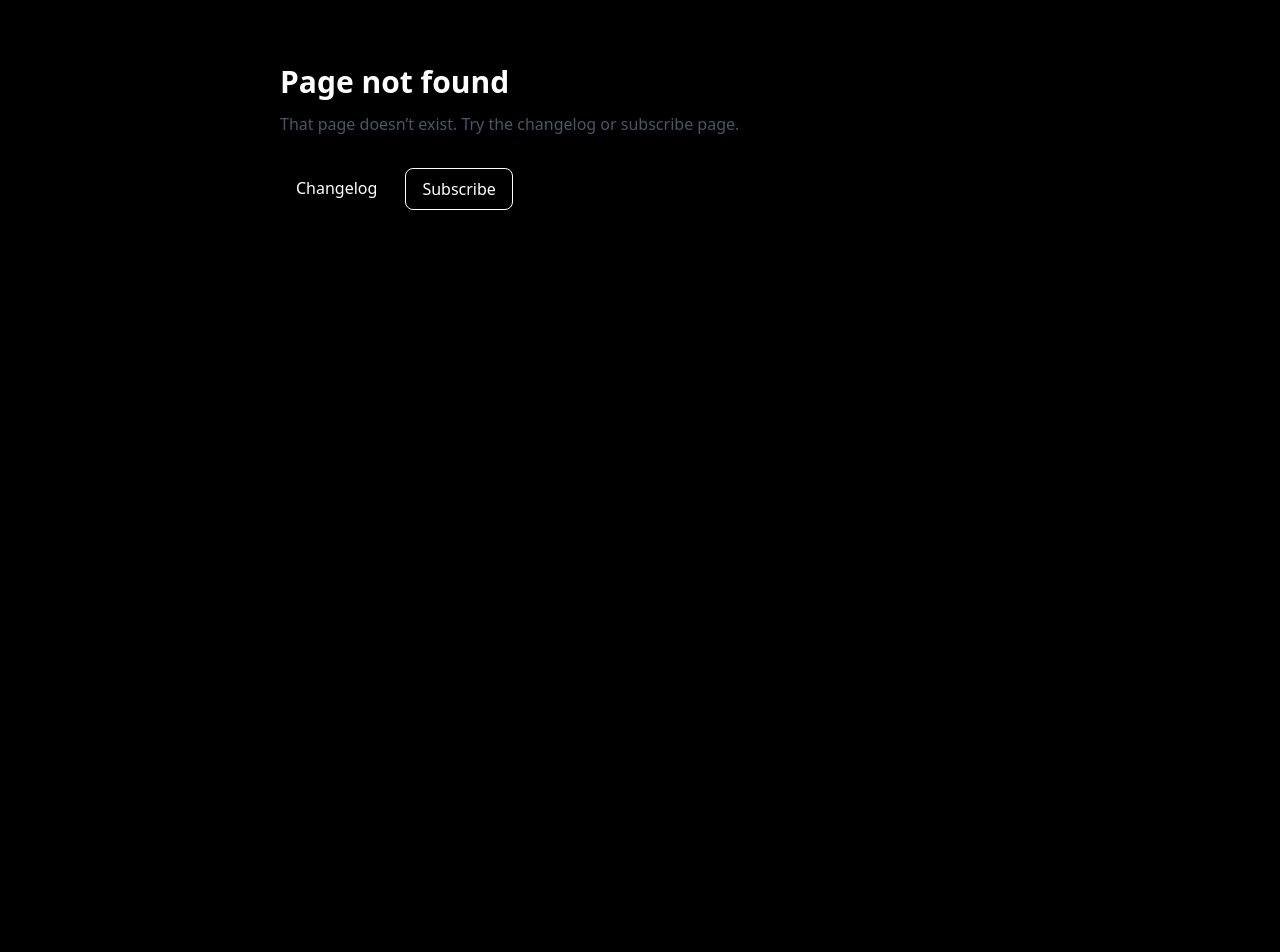
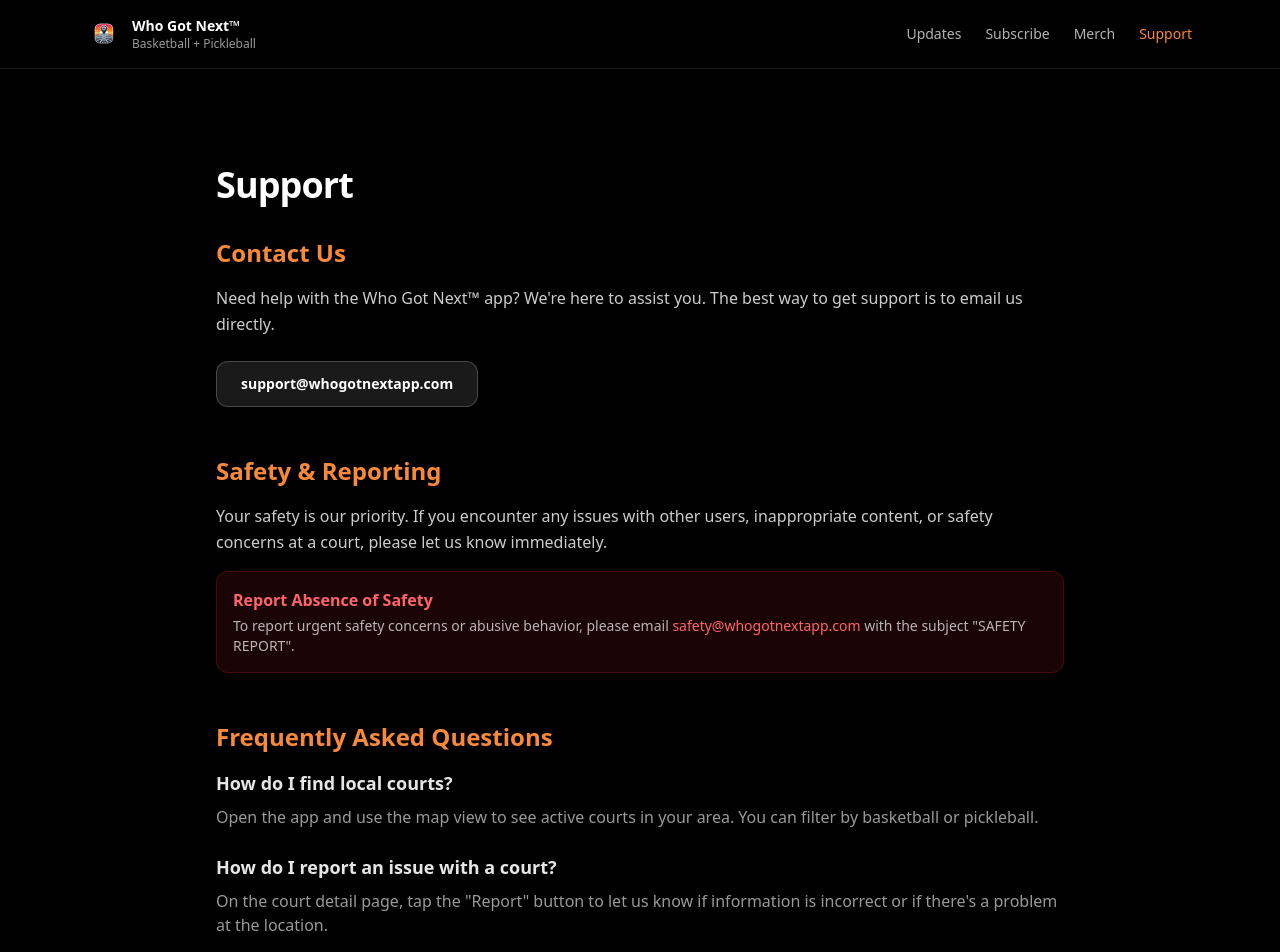
Before and after one commit to Who-Got-Next-Mobile-App/whogotnextapp-site, a Next.js app: page /support in a window 1280 px wide. Before the commit this address had no page. Shown: the top 952 px of the page. Before the commit the page ends 800 px from the top, so only its background shows below. Built offline with nearby package versions, Linux system fonts and the light colour scheme.

Commit message:
fix: resolve Apple App Store rejection for Support URL by improving visibility and adding safety info

```diff
--- a/app/_components/SiteShell.tsx
+++ b/app/_components/SiteShell.tsx
@@ -30,21 +30,22 @@
             <Link className="hover:text-white" href="/merch">
               Merch
             </Link>
+            <Link className="hover:text-white font-medium text-[#F78A3A]" href="/support">
+              Support
+            </Link>
           </nav>
         </div>
       </header>
 
       <main>{children}</main>
 
-      <footer className="border-t border-white/10 py-10">
-        <div className="mx-auto flex max-w-6xl flex-col items-center justify-center gap-4 px-6 text-xs text-white/40">
+      <footer className="border-t border-white/10 py-10 text-center text-xs text-white/40">
+        <div className="flex flex-col items-center gap-4">
+          <div className="flex gap-6">
+            <Link href="/support" className="hover:text-white transition-colors text-white/60">Support</Link>
+            <Link href="/privacy-policy.html" className="hover:text-white transition-colors text-white/60">Privacy Policy</Link>
+          </div>
           <div>© {new Date().getFullYear()} Who Got Next™</div>
-          <Link
-            href="/privacy-policy.html"
-            className="text-white/60 hover:text-white/80 transition-colors"
-          >
-            Privacy Policy
-          </Link>
         </div>
       </footer>
     </div>
--- a/app/page.tsx
+++ b/app/page.tsx
@@ -44,7 +44,7 @@
         {/* Cards section */}
         <div className="bg-black">
           <div className="mx-auto max-w-6xl px-6 py-16">
-            <div className="grid gap-6 md:grid-cols-3">
+            <div className="grid gap-6 md:grid-cols-2 lg:grid-cols-4">
               <Card
                 title="Updates"
                 headline="See what’s new"
@@ -65,6 +65,13 @@
                 desc="Clean gear. Fast shipping. Built for hoopers and pickleballers."
                 href="/merch"
                 cta="Shop merch →"
+              />
+              <Card
+                title="Support"
+                headline="Get help"
+                desc="Need assistance? Our support team is here to help you get back on the court."
+                href="/support"
+                cta="Get support →"
               />
             </div>
           </div>
--- /dev/null
+++ b/app/support/page.tsx
@@ -0,0 +1,85 @@
+import SiteShell from "../_components/SiteShell";
+
+export default function SupportPage() {
+    return (
+        <SiteShell>
+            <div className="mx-auto max-w-4xl px-6 py-24">
+                <h1 className="text-4xl font-extrabold tracking-tight text-white mb-8">
+                    Support
+                </h1>
+
+                <div className="space-y-12">
+                    <section>
+                        <h2 className="text-2xl font-bold mb-4 text-[#F78A3A]">Contact Us</h2>
+                        <p className="text-white/80 leading-relaxed">
+                            Need help with the Who Got Next™ app? We're here to assist you.
+                            The best way to get support is to email us directly.
+                        </p>
+                        <div className="mt-6">
+                            <a
+                                href="mailto:support@whogotnextapp.com"
+                                className="inline-flex items-center rounded-xl bg-white/10 px-6 py-3 text-sm font-semibold text-white border border-white/20 hover:bg-white/15 transition-colors"
+                            >
+                                support@whogotnextapp.com
+                            </a>
+                        </div>
+                    </section>
+
+                    <section>
+                        <h2 className="text-2xl font-bold mb-4 text-[#F78A3A]">Safety & Reporting</h2>
+                        <p className="text-white/80 leading-relaxed mb-4">
+                            Your safety is our priority. If you encounter any issues with other users, inappropriate content, or safety concerns at a court, please let us know immediately.
+                        </p>
+                        <div className="space-y-4">
+                            <div className="rounded-xl bg-red-500/10 border border-red-500/20 p-4">
+                                <h3 className="text-red-400 font-semibold">Report Absence of Safety</h3>
+                                <p className="text-sm text-white/70 mt-1">
+                                    To report urgent safety concerns or abusive behavior, please email <a href="mailto:safety@whogotnextapp.com" className="text-red-400 hover:underline">safety@whogotnextapp.com</a> with the subject "SAFETY REPORT".
+                                </p>
+                            </div>
+                        </div>
+                    </section>
+
+                    <section>
+                        <h2 className="text-2xl font-bold mb-4 text-[#F78A3A]">Frequently Asked Questions</h2>
+                        <div className="space-y-6">
+                            <div>
+                                <h3 className="text-lg font-semibold text-white/90">How do I find local courts?</h3>
+                                <p className="mt-2 text-white/60">
+                                    Open the app and use the map view to see active courts in your area. You can filter by basketball or pickleball.
+                                </p>
+                            </div>
+                            <div>
+                                <h3 className="text-lg font-semibold text-white/90">How do I report an issue with a court?</h3>
+                                <p className="mt-2 text-white/60">
+                                    On the court detail page, tap the "Report" button to let us know if information is incorrect or if there's a problem at the location.
+                                </p>
+                            </div>
+                            <div>
+                                <h3 className="text-lg font-semibold text-white/90">How do I block or report a user?</h3>
+                                <p className="mt-2 text-white/60">
+                                    You can block or report players directly from their profile page in the app. This will hide their presence from you and flag them for review by our moderation team.
+                                </p>
+                            </div>
+                            <div>
+                                <h3 className="text-lg font-semibold text-white/90">Is my data secure?</h3>
+                                <p className="mt-2 text-white/60">
+                                    Yes, we take your privacy seriously. Check out our <a href="/privacy-policy.html" className="text-[#F78A3A] hover:underline">Privacy Policy</a> for more details on how we handle your data.
+                                </p>
+                            </div>
+                        </div>
+                    </section>
+
+                    <section className="rounded-2xl border border-white/10 bg-white/[0.04] p-8">
+                        <h2 className="text-xl font-bold mb-4">About Who Got Next™</h2>
+                        <p className="text-white/60 text-sm leading-relaxed">
+                            Who Got Next™ is designed to help hoopers and pickleballers find games, run the court, and own the game.
+                            We are constantly updating the app to provide the best experience for our community.
+                            If you have suggestions or feedback, please reach out!
+                        </p>
+                    </section>
+                </div>
+            </div>
+        </SiteShell>
+    );
+}
```
